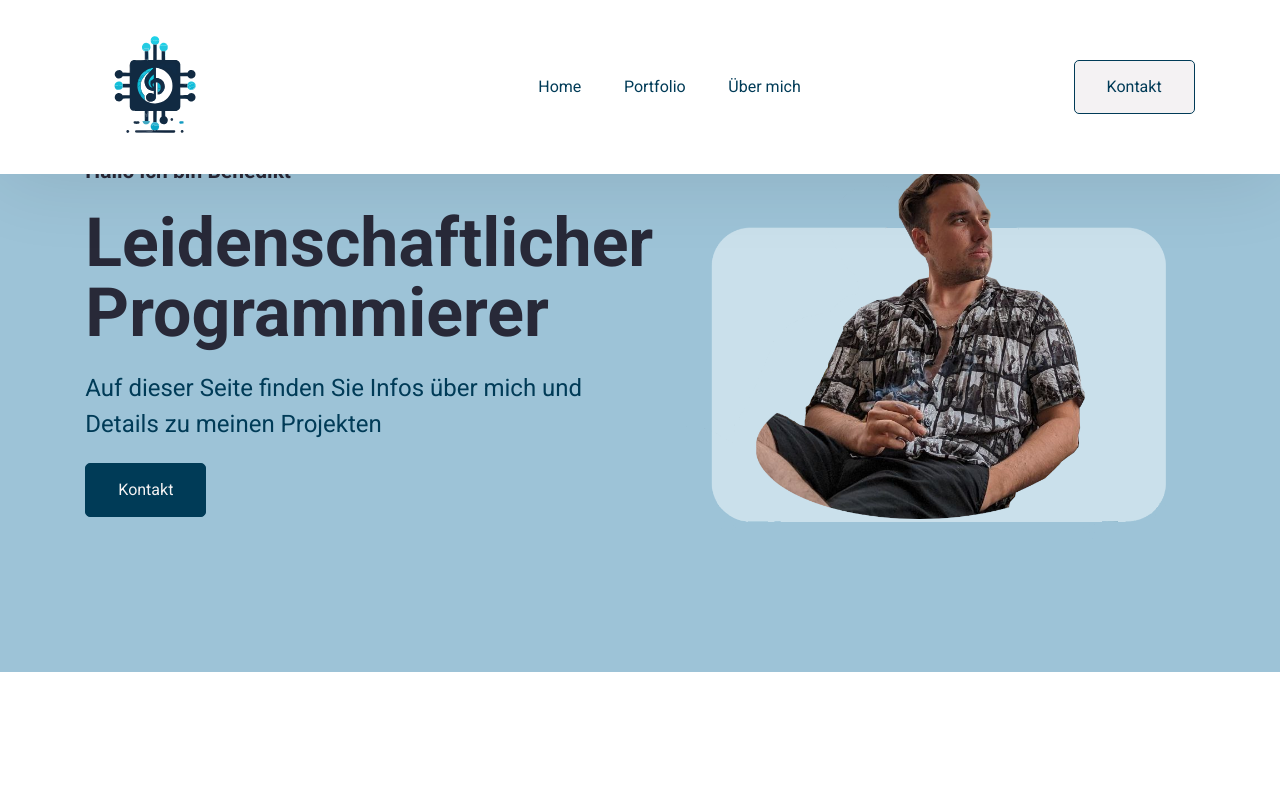
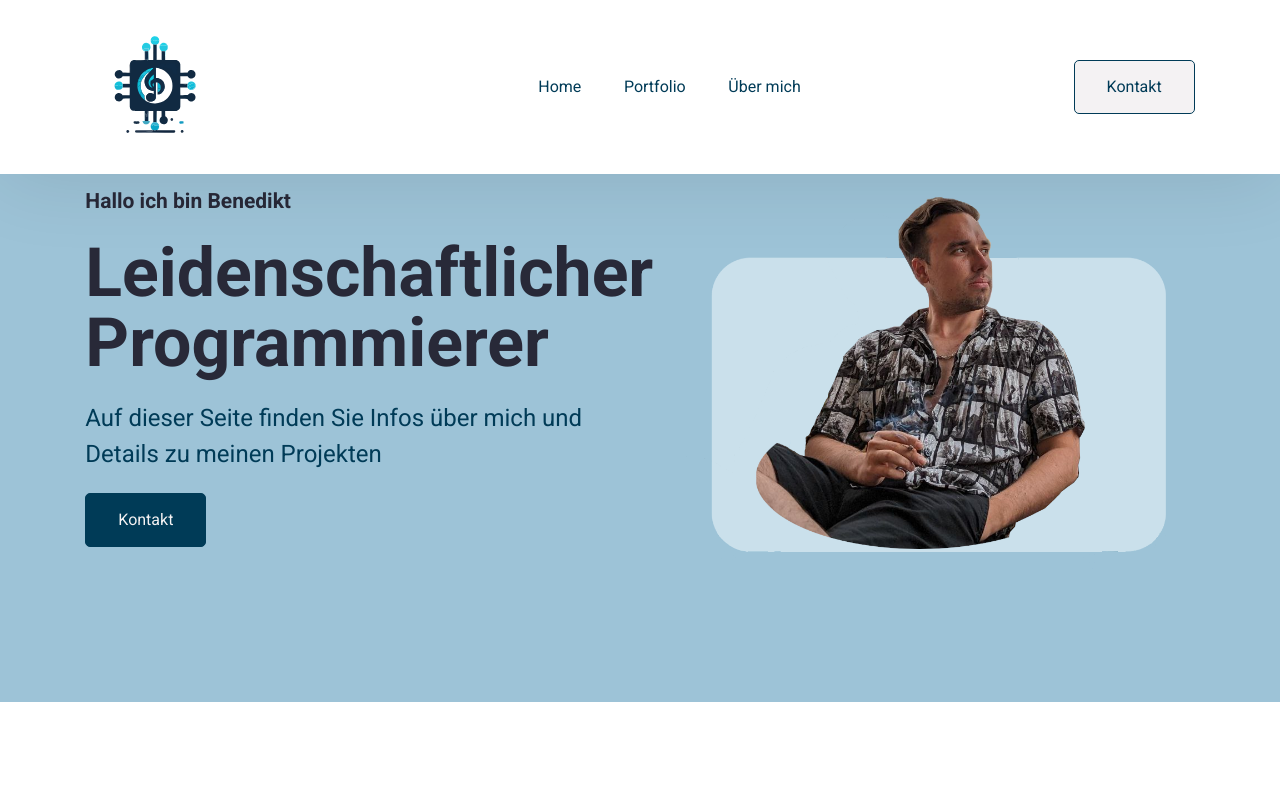
Before and after one commit to bene7797/PFWebsite, a React (Create React App) app: page / in a window 1280 px wide. Shown: the top 800 px of the page. Built offline with nearby package versions, Linux system fonts and the light colour scheme.

Commit message:
Padding Herosection angepasst

```diff
--- a/src/App.css
+++ b/src/App.css
@@ -193,7 +193,7 @@ h2 {
 .hero--section {
   display: grid;
   grid-template-columns: repeat(2, 1fr);
-  padding: 133.333px 85.333px 133.333px;
+  padding: 163.333px 85.333px 133.333px;
   align-items: center;
   justify-content: space-between;
   gap: 32px;
```
